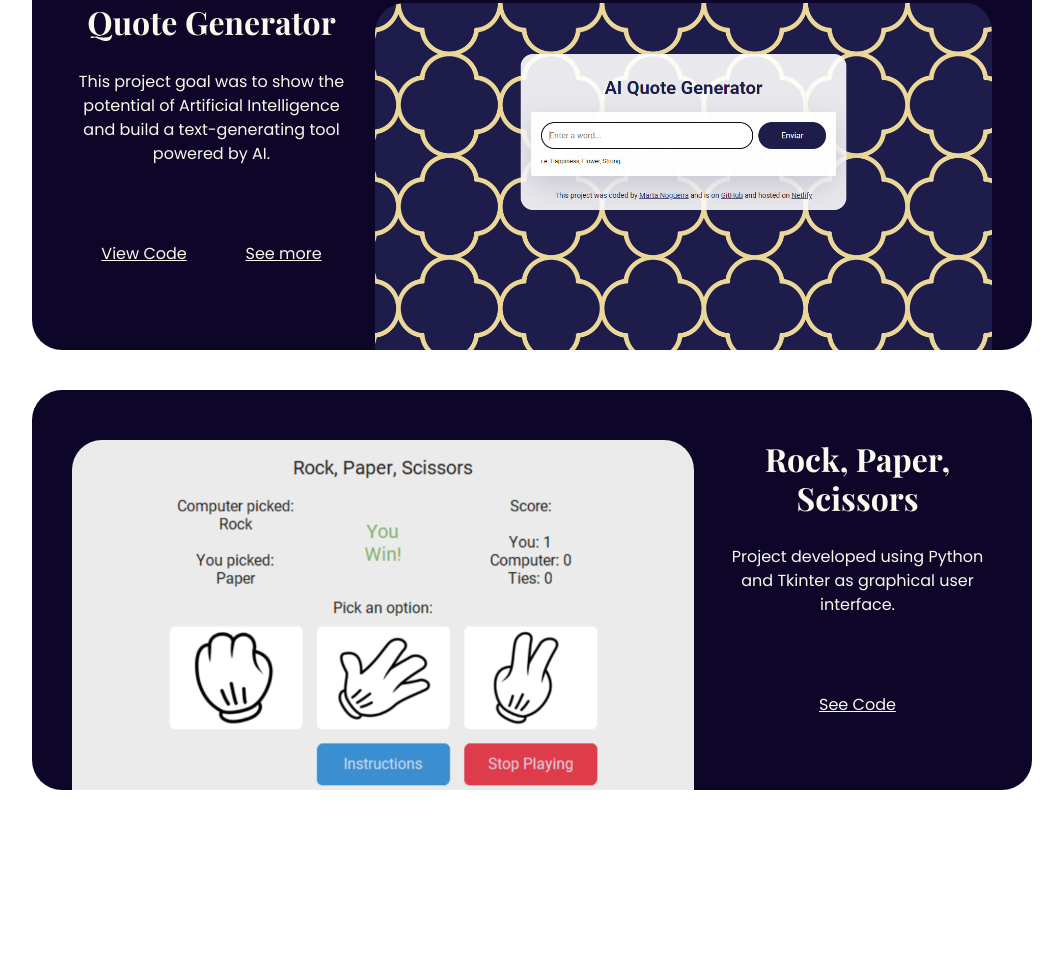
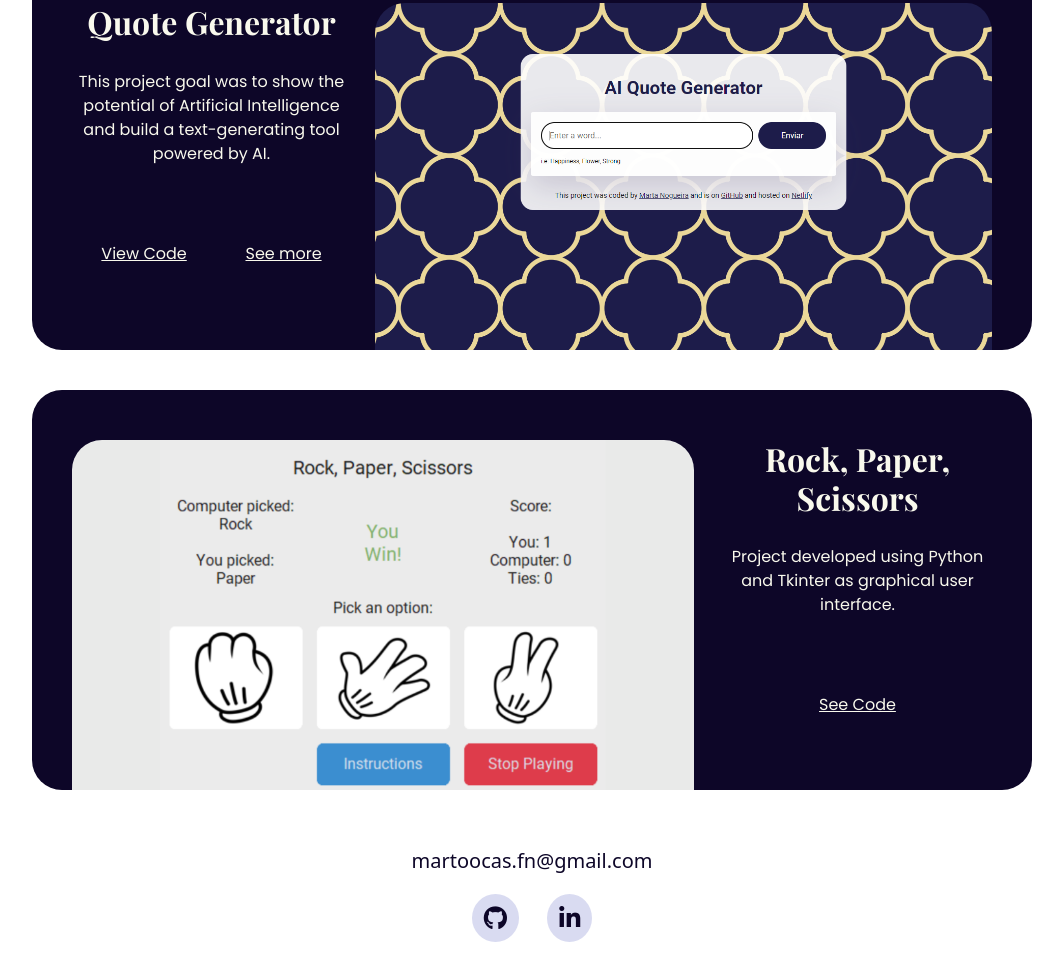
Before and after one commit to Marta-fn/Portfolio, a plain HTML site: page index.html in a window 1280 px wide. Shown: the part 2093-3073 px from the top of the page, without its empty margins (108-1171 px from the left). Before the commit the page ends 2923 px from the top, so only its background shows below. Drawn offline with nearby package versions, Linux system fonts and the light colour scheme; a web font is replaced by a local one.

Commit message:
Added footer to the pages

```diff
--- a/index.html
+++ b/index.html
@@ -147,6 +147,16 @@
       </div>
     </div>
   </div>
+  <footer>
+    <div class="container">
+      <a href="mailto:martoocas.fn@gmail.com" class="email-link">martoocas.fn@gmail.com</a>
+      <div class="footer-icons">
+        <a href="https://github.com/Marta-fn" target="_blank"><i class="fa-brands fa-github"></i></a>
+        <a href="https://www.linkedin.com/in/martarfnogueira/" target="_blank"><i
+            class="fa-brands fa-linkedin-in"></i></a>
+      </div>
+    </div>
+  </footer>
 
 </body>
 
--- a/styles/portfolio.css
+++ b/styles/portfolio.css
@@ -184,3 +184,38 @@ p {
 .contactInfo a:hover {
   color: var(--primary-color);
 }
+
+footer {
+  text-align: center;
+  margin-top: 20px;
+  margin-bottom: 60px;
+}
+
+footer .email-link {
+  text-decoration: none;
+  color: #0d0628;
+  line-height: 20px;
+  font-size: 20px;
+}
+
+footer .email-link:hover {
+  color: var(--primary-color);
+}
+
+.footer-icons a {
+  margin: 0 12px;
+}
+
+footer i {
+  margin-top: 20px;
+  padding: 12px 12px;
+  font-size: 24px;
+  background-color: var(--primary-color);
+  color: var(--complementary-color);
+  border-radius: 50%;
+}
+
+footer i:hover {
+  background-color: var(--complementary-color);
+  color: var(--contrast-color);
+}
```
Also changed, not shown: about.html (+10 -0 lines), work.html (+10 -0 lines).
